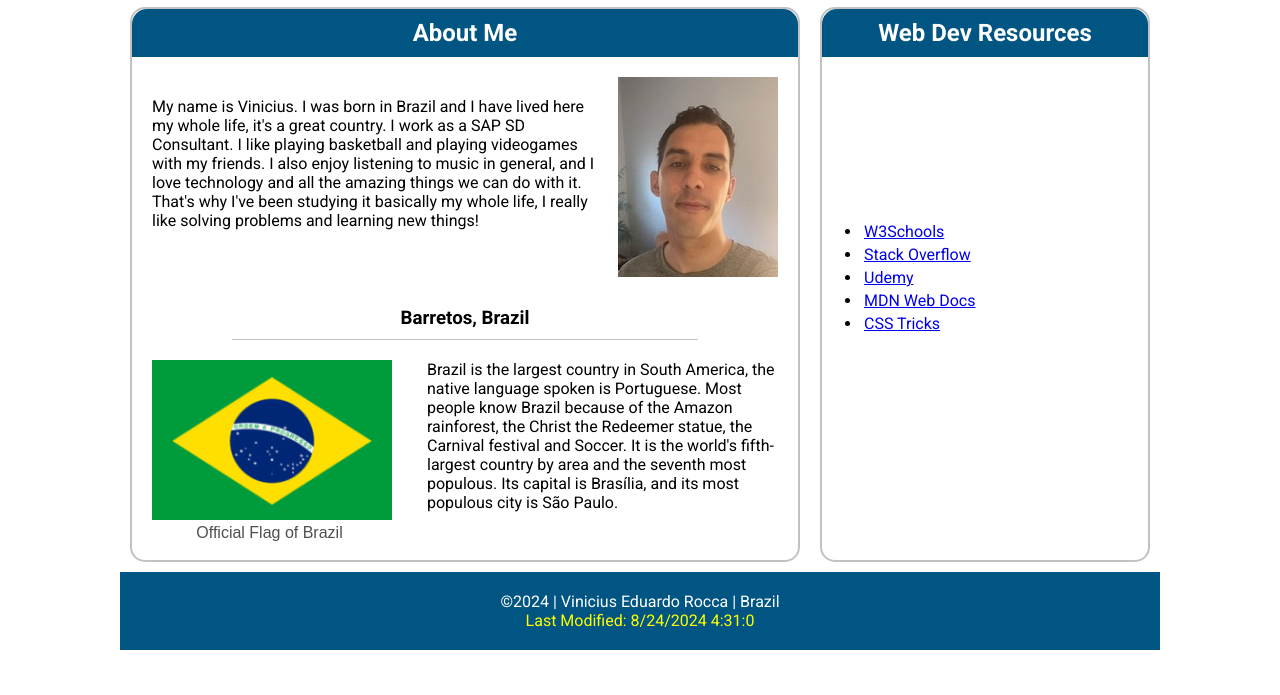
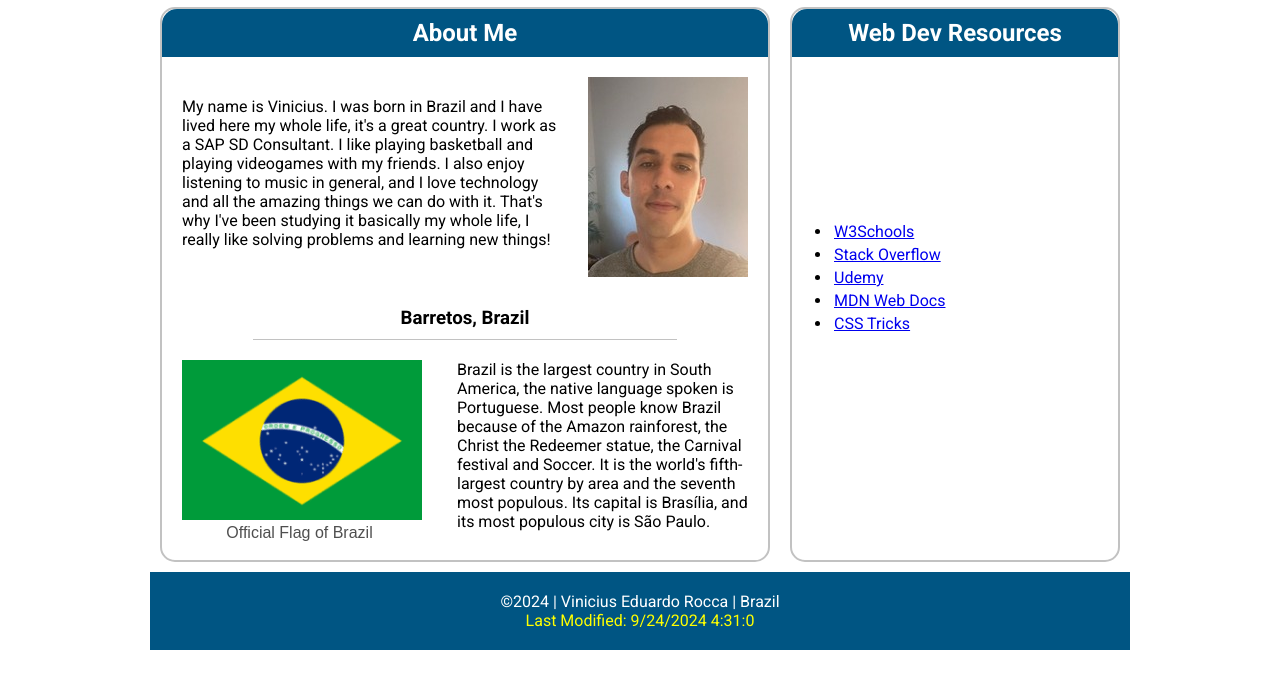
Before and after one commit to viniciuserocca/wdd131, a plain HTML site: page index.html in a window 1280 px wide. Shown: the part 105-800 px from the top of the page. Drawn offline with Linux system fonts and the light colour scheme; a web font is replaced by a local one.

Commit message:
date adjusted

```diff
--- a/scripts/getdates.js
+++ b/scripts/getdates.js
@@ -6,4 +6,4 @@ currentyear.innerHTML = `<span class="currentyear">${today.getFullYear()} </span
 // Get last modification date
 const lastModified = document.querySelector("#lastModified");
 const latestDate = new Date(document.lastModified);
-lastModified.innerHTML = `<p class="lastModified">Last Modified: ${latestDate.getMonth()}/${latestDate.getDate()}/${latestDate.getFullYear()} ${latestDate.getHours()}:${latestDate.getMinutes()}:${latestDate.getSeconds()}</p>`;
+lastModified.innerHTML = `<p class="lastModified">Last Modified: ${latestDate.getMonth() + 1}/${latestDate.getDate()}/${latestDate.getFullYear()} ${latestDate.getHours()}:${latestDate.getMinutes()}:${latestDate.getSeconds()}</p>`;
--- a/styles/base.css
+++ b/styles/base.css
@@ -5,7 +5,7 @@
 }
 
 header, body, footer {
-    max-width: 1040px;
+    max-width: 980px;
     margin: 0 auto;
     font: 1.2rem;
 }
```
